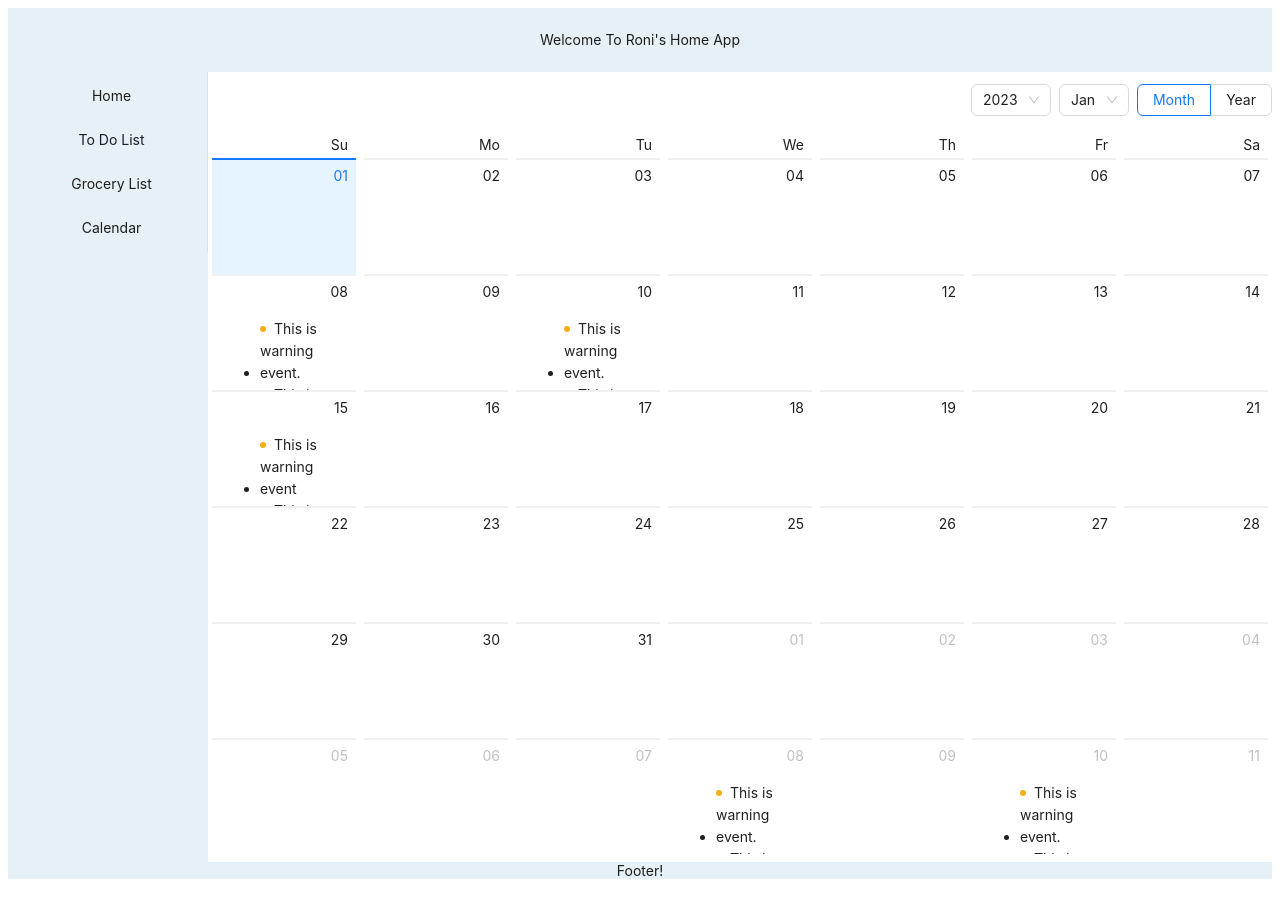
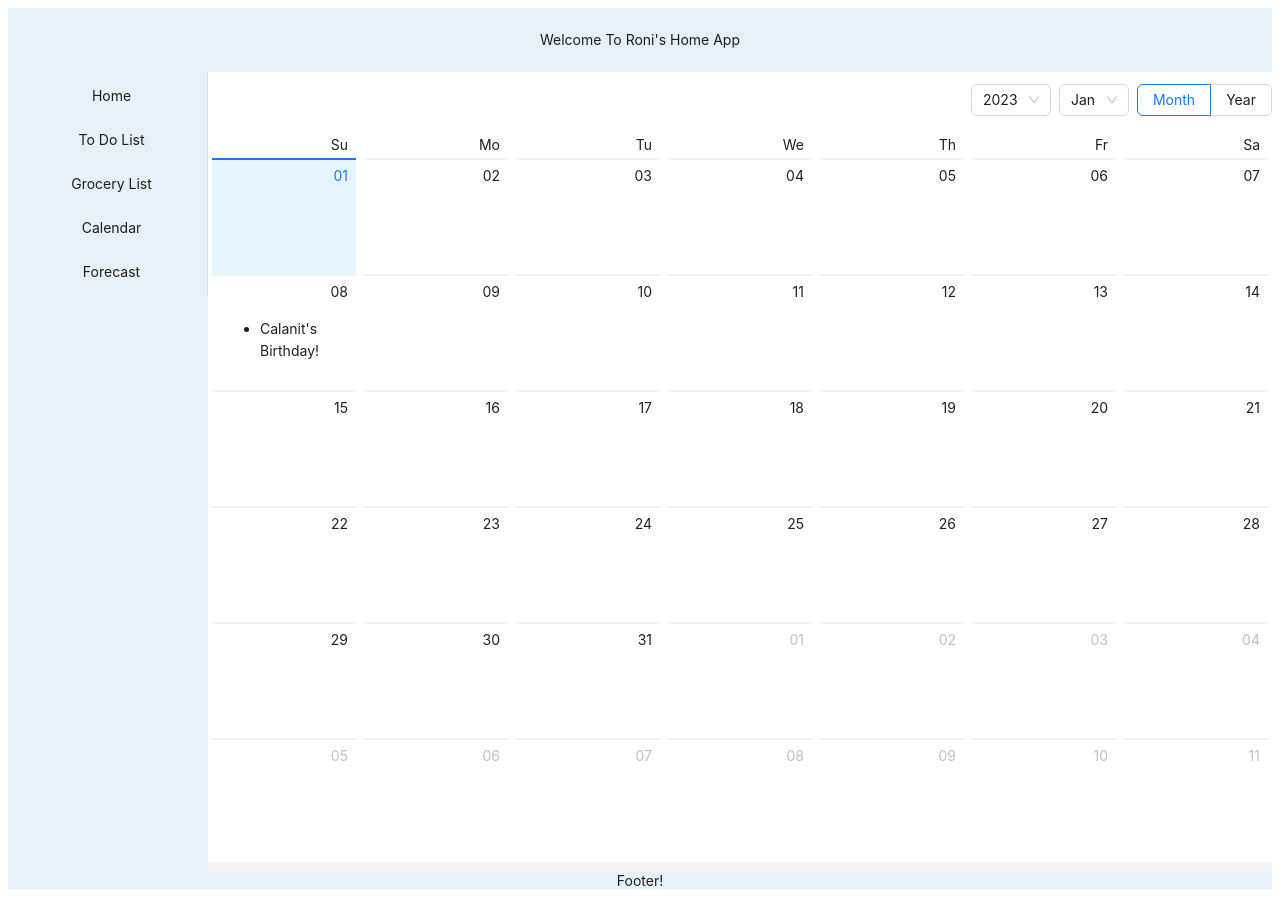
Before and after one commit to roniba1/roni-home-app, a React (Create React App) app: page /calendar in a window 1280 px wide. Built offline with nearby package versions, Linux system fonts and the light colour scheme; data requests are answered from the project's data file.

Commit message:
Lists, Calendar & Forecast
* Lists UI changes & improvements
* Calendar page fixes, now working with DB data
* Forecast page added with simple logic

```diff
--- a/db.json
+++ b/db.json
@@ -114,37 +114,98 @@
     }
   ],
   "calendar": [
-    [],
-    [],
-    [
+    {
+      "id": 0,
+      "content": [
+        {
+          "id": 8,
+          "type": "success",
+          "content": "Calanit's Birthday!"
+        }
+      ]
+    },
+    {
+      "id": 1,
+      "content": [
+        {
+          "id": 17,
+          "type": "success",
+          "content": "Geffen & Eran's Birthday!"
+        }
+      ]
+    },
+    {
+      "id": 2,
+      "content": []
+    },
+    {
+      "id": 3,
+      "content": []
+    },
+    {
+      "id": 4,
+      "content": []
+    },
+    {
+      "id": 5,
+      "content": [
+        {
+          "id": 11,
+          "type": "success",
+          "content": "Galia's Birthday!"
+        },
+        {
+          "id": 12,
+          "type": "success",
+          "content": "Noam's Birthday!"
+        },
+        {
+          "id": 18,
+          "type": "success",
+          "content": "Zahi's Birthday!"
+        },
+        {
+          "id": 29,
+          "type": "success",
+          "content": "Tamar's Birthday!"
+        }
+      ]
+    },
+    {
+      "id": 6,
+      "content": []
+    },
+    {
+      "id": 7,
+      "content": [
+        {
+          "id": 30,
+          "type": "success",
+          "content": "Aran's Birthday!"
+        }
+      ]
+    },
+    {
+      "id": 8,
+      "content": []
+    },
+    {
+      "id": 9,
+      "content": []
+    },
     {
       "id": 10,
       "content": [
         {
-            "type": "warning",
-            "content": "This is warning event."
+          "id": 14,
+          "type": "success",
+          "content": "Roni's Birthday!"
+        }
+      ]
     },
     {
-            "type": "success",
-            "content": "This is usual event."
+      "id": 11,
+      "content": []
     }
   ]
 }
-    ],
-    [
-      {
-        "type": "success",
-        "content": "Doctor appointment"
-      }
-    ],
-    [],
-    [],
-    [],
-    [],
-    [],
-    [],
-    [],
-    [],
-    []
-  ]
-}
--- a/src/App.tsx
+++ b/src/App.tsx
@@ -7,6 +7,7 @@ import CalendarPage from "./pages/CalendarPage";
 import SideBar from "./components/SideBar";
 import MyHeader from "./components/Header";
 import { Layout } from 'antd';
+import ForecastPage from "./pages/ForecastPage";
 
 const { Header, Footer, Sider, Content } = Layout;
 
@@ -18,8 +19,9 @@ function HomeApp() {
                     <Header style={{ background: "#E5f1f7", padding: 0, textAlign: "center" }}>
                         <MyHeader />
                     </Header>
-                    <Layout>
-                        <Sider theme={"light"} style={{background: "#E5f1f7"}}>
+                    <Layout style={{ display: 'flex', minHeight: '100vh', height: '100vh' }}>
+                        <Sider theme={"light"}
+                               style={{background: "#E5f1f7"}}>
                             <SideBar />
                         </Sider>
                         <Content>
@@ -37,6 +39,9 @@ function HomeApp() {
                                     <Route path="/calendar">
                                         <CalendarPage />
                                     </Route>
+                                    <Route path="/forecast">
+                                        <ForecastPage />
+                                    </Route>
                                 </Switch>
                             </div>
                         </Content>
--- a/src/components/AddItem.tsx
+++ b/src/components/AddItem.tsx
@@ -97,7 +97,7 @@ const AddItem: React.FC<AddItemProps> = props => {
 
     return (
         <>
-            <Button type="primary" onClick={showModal}>
+            <Button type="default" onClick={showModal}>
                 {props.listsSettings.addItemText}
             </Button>
             <Modal
--- a/src/components/Item.tsx
+++ b/src/components/Item.tsx
@@ -1,12 +1,12 @@
 import React from "react";
 import { ItemProps } from "../interfaces/Items";
 import { DeleteOutlined } from "@ant-design/icons";
-import { Button, Space, Checkbox } from "antd";
+import { Button, Space, Checkbox, Row, Col } from "antd";
 
 const Item: React.FC<ItemProps> = props => {
     const getCheckboxItem = () => {
         const checked = props.item.type === "done";
-        return (<Checkbox checked={checked} onChange={() => props.onDoneHandler(props.item.id)}>
+        return (<Checkbox checked={checked} disabled={checked} onChange={() => props.onDoneHandler(props.item.id)}>
             {props.item.content}
         </Checkbox>);
     }
@@ -19,6 +19,7 @@ const Item: React.FC<ItemProps> = props => {
                 type="text"
                 icon={<DeleteOutlined style={{fontSize: "15px"}}/>}
                 onClick={() => props.onDeleteHandler(props.item.id)}
+                style={{float:"right"}}
             />
         </Space>
     </div>;
--- a/src/constants/PagesLinks.ts
+++ b/src/constants/PagesLinks.ts
@@ -19,5 +19,9 @@ export const PagesLinks: PageLink[] = [
     {
         label:'Calendar',
         path: '/calendar'
+    },
+    {
+        label:'Forecast',
+        path: '/forecast'
     }
 ];
--- a/src/pages/CalendarPage.tsx
+++ b/src/pages/CalendarPage.tsx
@@ -1,7 +1,7 @@
 import React, {useEffect, useState} from "react";
 import dayjs from 'dayjs';
 import 'dayjs/locale/zh-cn';
-import { Badge, Calendar } from 'antd'
+import { Calendar } from 'antd'
 import FetcherService from "../services/FetcherService";
 import axios from "axios";
 dayjs.locale('zh-cn');
@@ -9,102 +9,45 @@ dayjs.locale('zh-cn');
 interface eventData {
     type: "warning" | "success" | "error" | "processing" | "default" | undefined;
     content: string;
+    id: number;
 }
 
 type MonthEvents = eventData[];
+interface MonthData {
+    id: number;
+    content: MonthEvents;
+}
 
 const CalendarPage: React.FC = () => {
-    const [calendarData, setCalendarData] = useState<MonthEvents[] | null>(null);
+    const [calendarData, setCalendarData] = useState<MonthEvents | null>(null);
+    const [currentMonth, setCurrentMonth] = useState(dayjs().month());
 
-    const fetchData = async () => {
-        const response = await axios.get<MonthEvents[]>(`http://localhost:3001/calendar`);
-        setCalendarData(response.data);
+    const fetchData = async (currentMonth: number) => {
+        const response = await axios.get<MonthData>(`http://localhost:3001/calendar/${currentMonth}`);
+        setCalendarData(response.data.content);
     }
 
-    // useEffect(() => {
-    //     // noinspection JSIgnoredPromiseFromCall
-    //     fetchData();
-    // }, []);
+     useEffect(() => {
+        // noinspection JSIgnoredPromiseFromCall
+         fetchData(currentMonth);
+     }, [currentMonth]);
+
+    const onDateChange = (date: dayjs.Dayjs) => {
+        setCurrentMonth(date.month());
+    }
 
     const getListData = (value: dayjs.Dayjs) => {
         let listData: eventData[] = [];
-        switch (value.date()) {
-            case 8:
-                listData = [
-                    {
-                        type: 'warning',
-                        content: 'This is warning event.',
-                    },
-                    {
-                        type: 'success',
-                        content: 'This is usual event.',
-                    },
-                ];
-                break;
-            case 10:
-                listData = [
-                    {
-                        type: 'warning',
-                        content: 'This is warning event.',
-                    },
-                    {
-                        type: 'success',
-                        content: 'This is usual event.',
-                    },
-                    {
-                        type: 'error',
-                        content: 'This is error event.',
-                    },
-                ];
-                break;
-            case 15:
-                listData = [
-                    {
-                        type: 'warning',
-                        content: 'This is warning event',
-                    },
-                    {
-                        type: 'success',
-                        content: 'This is very long usual event。。....',
-                    },
-                    {
-                        type: 'error',
-                        content: 'This is error event 1.',
-                    },
-                    {
-                        type: 'error',
-                        content: 'This is error event 2.',
-                    },
-                    {
-                        type: 'error',
-                        content: 'This is error event 3.',
-                    },
-                    {
-                        type: 'error',
-                        content: 'This is error event 4.',
-                    },
-                ];
-                break;
-            default:
+        if (value.month() !== currentMonth) {
+            return listData;
         }
-        //return (calendarData && calendarData[value.month()]) || [];
-        return listData || [];
-    };
-
-    const getMonthData = (value: dayjs.Dayjs) => {
-        if (value.month() === 8) {
-            return 1394;
+        let event = calendarData?.find((item) => {
+            return item.id === value.date();
+        });
+        if (event) {
+            listData.push(event);
         }
-    };
-
-    const monthCellRender = (value: dayjs.Dayjs) => {
-        const num = getMonthData(value);
-        return num ? (
-            <div className="notes-month">
-                <section>{num}</section>
-                <span>Backlog number</span>
-            </div>
-        ) : null;
+        return listData;
     };
 
     const dateCellRender = (value: dayjs.Dayjs) => {
@@ -113,13 +56,15 @@ const CalendarPage: React.FC = () => {
             <ul className="events">
                 {listData.map((item: eventData) => (
                     <li key={item.content}>
-                        <Badge status={item.type} text={item.content} />
+                        {item.content}
                     </li>
                 ))}
             </ul>
         );
     };
-    return <Calendar dateCellRender={dateCellRender} monthCellRender={monthCellRender} />;
+    return <Calendar dateCellRender={dateCellRender}
+                     onChange={onDateChange}
+    />;
 }
 
 export default CalendarPage;
--- /dev/null
+++ b/src/pages/ForecastPage.tsx
@@ -0,0 +1,94 @@
+import React, { useState, useEffect } from "react";
+import { Descriptions, Button } from 'antd'
+
+interface WeatherData {
+    current: {
+        temp: number;
+        feels_like: number;
+        humidity: number;
+        uvi: number;
+        wind_speed: number;
+        clouds: number;
+        weather: [
+            {
+                description: string;
+                icon: string;
+            }
+        ];
+    };
+}
+
+const API_KEY = '7830b3a060d8739ac5d8271370d2f78d';
+const UNITS = 'metric';
+const OPTIONS = [
+    "home",
+    "kindergarten",
+    "work"
+];
+
+interface LocationData {
+    label: string;
+    latitude: number;
+    longitude: number;
+}
+const LOCATIONS = {
+    home: {
+        label: "Home",
+        latitude: 32.33,
+        longitude: 34.95
+    },
+    kindergarten: {
+        label: "Kindergarten",
+        latitude: 32.36,
+        longitude: 34.92
+    },
+    work: {
+        label: "Work",
+        latitude: 32.27,
+        longitude: 34.85
+    }
+};
+
+const ForecastPage: React.FC = () => {
+    const [weatherData, setWeatherData] = useState<WeatherData | null>(null);
+    const [locationData, setLocationData] = useState<LocationData>(LOCATIONS.home);
+
+    const getUrl = () => {
+        return `https://api.openweathermap.org/data/3.0/onecall?lat=${locationData.latitude}&lon=${locationData.longitude}&units=${UNITS}&appid=${API_KEY}`
+    }
+
+    const title = "Current Forecast - " + locationData.label;
+
+    const fetchData = async() => {
+        const res = await fetch(getUrl());
+        const data = await res.json();
+        setWeatherData(data);
+    }
+
+    useEffect(() => {
+        fetchData();
+    }, []);
+
+    if (weatherData === null) {
+        return <div>Loading weather data...</div>;
+    }
+
+    return (
+        <div style={{margin:"25px"}}>
+            <Descriptions
+                bordered
+                title={title}
+                extra={<Button type="primary">Edit</Button>}>
+                <Descriptions.Item label="Description">{weatherData.current.weather[0].description}</Descriptions.Item>
+                <Descriptions.Item label="Temperature">{weatherData.current.temp}</Descriptions.Item>
+                <Descriptions.Item label="Feels like">{weatherData.current.feels_like}</Descriptions.Item>
+                <Descriptions.Item label="Humidity">{weatherData.current.humidity}%</Descriptions.Item>
+                <Descriptions.Item label="UV index">{weatherData.current.uvi}</Descriptions.Item>
+                <Descriptions.Item label="Wind speed">{weatherData.current.wind_speed}</Descriptions.Item>
+                <Descriptions.Item label="Cloudiness">{weatherData.current.clouds}%</Descriptions.Item>
+            </Descriptions>
+        </div>
+    );
+}
+
+export default ForecastPage;
```
Also changed, not shown: src/components/ItemsList.tsx (+19 -7 lines), src/components/ListsDisplay.tsx (+20 -8 lines). Lines whose indentation alone changed are shown as unchanged.
